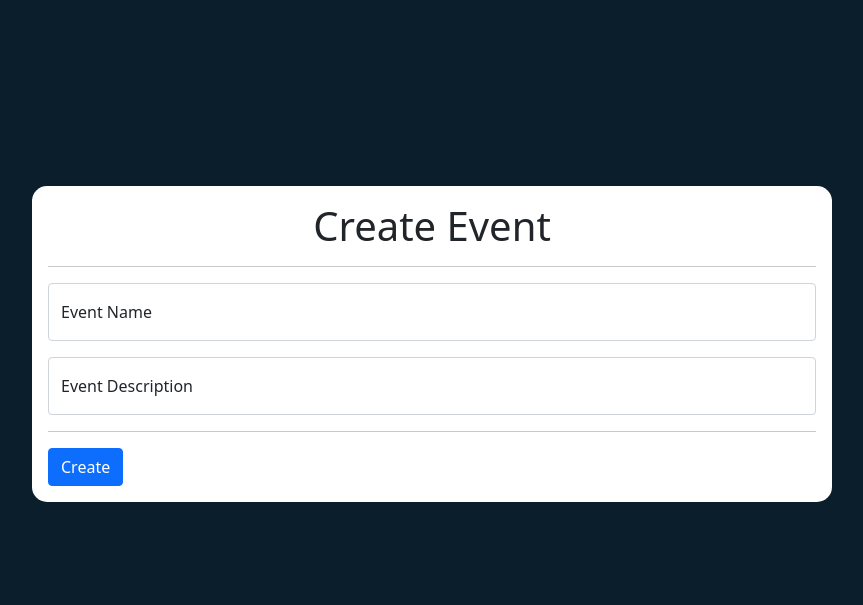
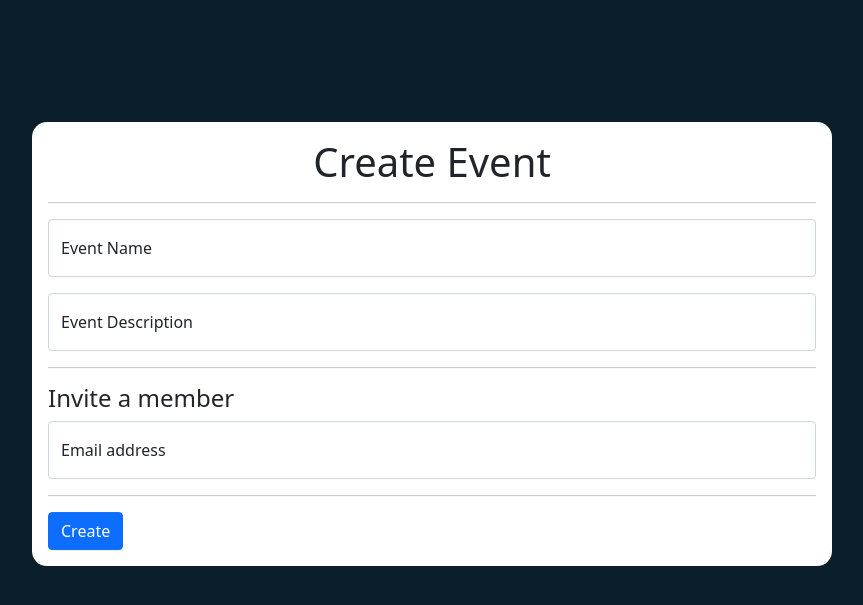
Before and after one commit to sanskarfc/HackRush2021-sdbm, a Flask app: page /Createevent/ in a window 1280 px wide. Shown: the part 56-661 px from the top of the page, without its empty margins (208-1071 px from the left). Run offline with Flask 2, Linux system fonts and the light colour scheme.

Commit message:
added invitation issue

```diff
--- a/app.py
+++ b/app.py
@@ -1,6 +1,5 @@
 from flask import Flask, render_template, request, redirect, url_for, session
 from flask_sqlalchemy import SQLAlchemy
-from datetime import datetime
 import random
 
 app = Flask(__name__)
@@ -43,7 +42,9 @@ def dashboard():
         events = EventSec.query.filter_by(member_email = email).all()
         #event_stats = Event.query.filter_by(icode = events)
         _notifications = Notification.query.filter_by(receiver_email = email).all()
-        return render_template("dashboard.html",user_name = user_name,events = events, notifications = _notifications)
+        n1 = Notification.query.filter_by(receiver_email = email).count()
+        n2 = EventSec.query.filter_by(member_email = email).count()
+        return render_template("dashboard.html",user_name = user_name,events = events, notifications = _notifications, n1 = n1,n2=n2)
     else:
         return redirect("/login/")
     #return redirect("/login/")
@@ -91,8 +92,14 @@ def create_event():
         icode = random.randint(100000,999999)
         new_event = Event(icode = icode,ename = request.form["event_name"],edesc = request.form["event_desc"],eadmin = eadmin)
         new_join = EventSec(icode = icode,ename = request.form["event_name"],member_email = eadmin)
+
+        entry = "Invitation "+"Event Name:"+str(request.form["event_name"])+"Code:"+str(icode)
+        remail = request.form["remail"]
+        new_notif = Notification(sender_email = eadmin,receiver_email = remail,entry = entry)
+
         db.session.add(new_event)
         db.session.add(new_join)
+        db.session.add(new_notif)
         db.session.commit()
         return redirect("/")
     else:
@@ -109,15 +116,5 @@ def join_event():
     else:
         return render_template("joinevent.html")
 
-@app.route("/send_notification/",methods=["POST","GET"])
-def send_notification():
-    _semail = session["email"]
-    _ename = Event.query.filter_by(eadmin = _semail).first()
-    entry = "Invitation "+"Event Name:"+str(_ename.ename)+" Invitation Code:"+str(_ename.icode)
-    remail = request.form["remail"]
-    new_notif = Notification(sender_email = _semail,receiver_email = remail,entry = entry)
-    db.session.add(new_notif)
-    db.session.commit()
-    return redirect("/")
 if __name__ == "__main__":
     app.run(debug = True)
--- a/templates/createevent.html
+++ b/templates/createevent.html
@@ -38,6 +38,12 @@
                 <input type="text" class="form-control" id="floatingInputDesc" placeholder="Event Description" name="event_desc">
                 <label for="floatingInputDesc">Event Description</label>
               </div>
+              <hr>
+              <h4>Invite a member</h4>
+              <div class="form-floating mb-3">
+                <input type="email" class="form-control" id="invitationemail" placeholder="Email address" name="remail" required>
+                <label for="invitationemail">Email address</label>
+            </div>
             <hr>
             <input class="btn btn-primary" type="submit" value="Create">
 
```
Also changed, not shown: templates/dashboard.html (+2 -14 lines).
